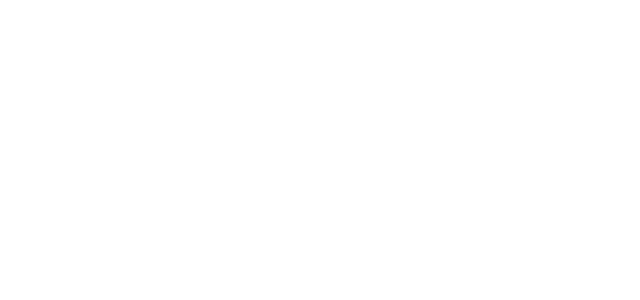
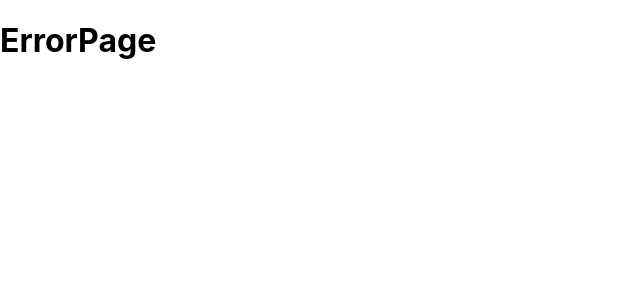
Before and after one commit to YannLescot/crazee-burger, a React (Create React App) app: page /order/1 in a window 1280 px wide. Before the commit this address had no page. Shown: the top 300 px of the page, without its empty margins (0-640 px from the left). Built offline with nearby package versions, Linux system fonts and the light colour scheme.

Commit message:
🐛 F02: APP > Fix du comportement pour ErrorPage

```diff
--- a/src/App.js
+++ b/src/App.js
@@ -2,6 +2,7 @@ import "./App.css";
 import LoginPage from "./components/pages/login/LoginPage";
 import { BrowserRouter as Router, Routes, Route } from "react-router-dom";
 import OrderPage from "./components/pages/order/OrderPage";
+import ErrorPage from "./components/pages/error/ErrorPage";
 
 function App() {
   return (
@@ -9,7 +10,7 @@ function App() {
       <Routes>
         <Route path="/" element={<LoginPage />} />
         <Route path="/order" element={<OrderPage />} />
-        <Route errorElement={<h1>404</h1>} />
+        <Route path="*" element={<ErrorPage />} />
       </Routes>
     </Router>
   );
```
